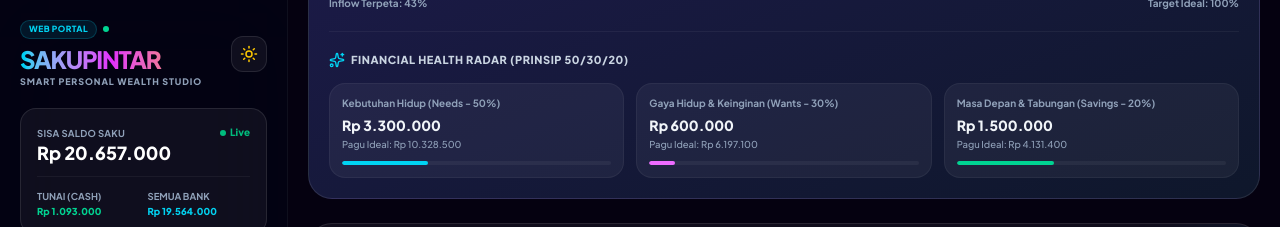
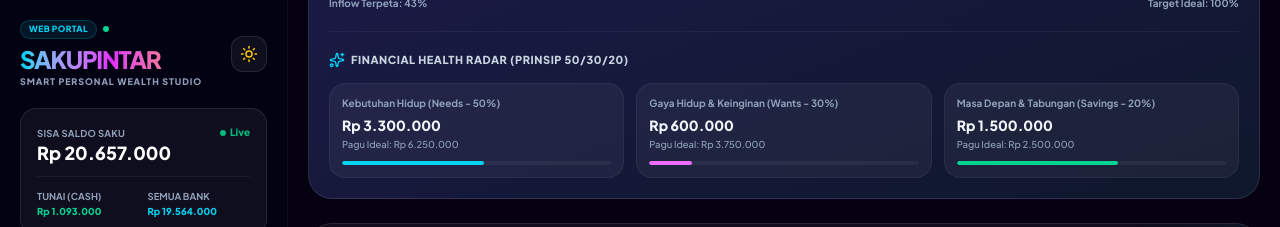
Before and after one commit to wahyupermadi99-boop/sakupintarv2, a React (Vite) app: page / in a window 1280 px wide. Both pictures are taken after a click on the button "Kelola Alokasi". Shown: the part 292-519 px from the top of the page. Built offline with nearby package versions, Linux system fonts and the light colour scheme.

Commit message:
Update: Optimasi navigasi, perbaikan alokasi radar, dan backup praktis

```diff
--- a/src/components/Budgets.tsx
+++ b/src/components/Budgets.tsx
@@ -55,13 +55,13 @@
   const wantsAllocatedSum = budgets.filter(b => b.classification === 'wants').reduce((sum, b) => sum + b.allocated, 0);
   const savingsAllocatedSum = budgets.filter(b => b.classification === 'savings').reduce((sum, b) => sum + b.allocated, 0);
 
-  const needsLimitSum = Math.max(0, totalCombinedBalance) * 0.50;
-  const wantsLimitSum = Math.max(0, totalCombinedBalance) * 0.30;
-  const savingsLimitSum = Math.max(0, totalCombinedBalance) * 0.20;
+  const needsLimitSum = Math.max(0, totalIncome) * 0.50;
+  const wantsLimitSum = Math.max(0, totalIncome) * 0.30;
+  const savingsLimitSum = Math.max(0, totalIncome) * 0.20;
 
-  const isNeedsOver = needsAllocatedSum > needsLimitSum && totalCombinedBalance > 0;
-  const isWantsOver = wantsAllocatedSum > wantsLimitSum && totalCombinedBalance > 0;
-  const isSavingsOver = savingsAllocatedSum > savingsLimitSum && totalCombinedBalance > 0;
+  const isNeedsOver = needsAllocatedSum > needsLimitSum && totalIncome > 0;
+  const isWantsOver = wantsAllocatedSum > wantsLimitSum && totalIncome > 0;
+  const isSavingsOver = savingsAllocatedSum > savingsLimitSum && totalIncome > 0;
 
   const handleNameChange = (val: string) => {
     setName(val);
```
